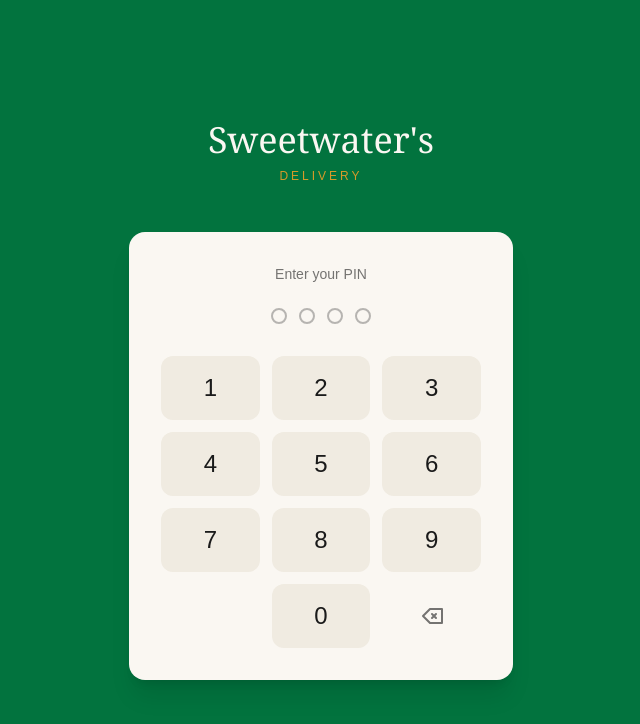
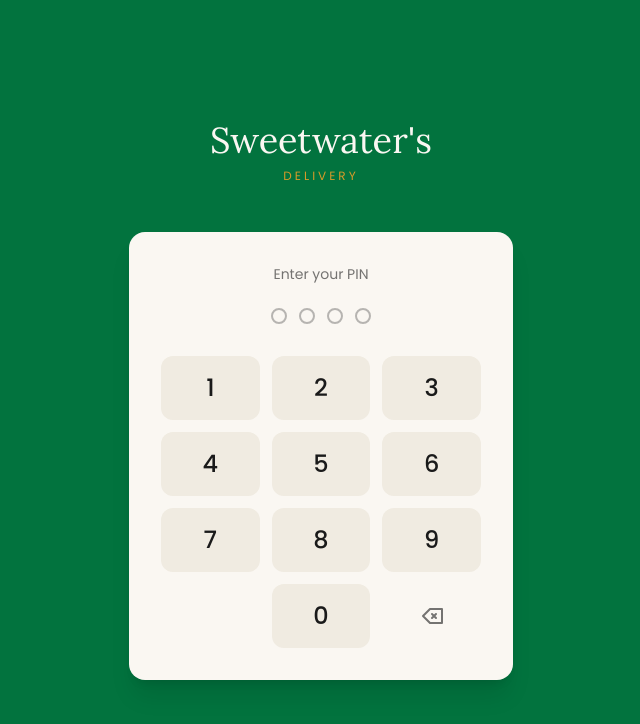
Before and after one commit to ndoffutt/sweetwater-delivery, a Next.js app: page / in a window 1280 px wide. Shown: the top 724 px of the page, without its empty margins (319-959 px from the left). Built offline with nearby package versions, Linux system fonts and the light colour scheme; no server answers.

Commit message:
Brand fonts: Lora + Poppins via next/font (self-hosted, no blocking @import)

```diff
--- a/app/globals.css
+++ b/app/globals.css
@@ -2,12 +2,13 @@
 @tailwind components;
 @tailwind utilities;
 
-@import url("https://fonts.googleapis.com/css2?family=Cormorant+Garamond:wght@300;400;500;600;700&family=Jost:wght@300;400;500;600&display=swap");
+/* Brand fonts (Lora display / Poppins body) are self-hosted via next/font in
+   app/layout.tsx — no render-blocking Google Fonts request. */
 
 body {
   color: #1a1a1a;
   background: #faf7f2;
-  font-family: "Jost", sans-serif;
+  font-family: var(--font-poppins), sans-serif;
   -webkit-font-smoothing: antialiased;
   -moz-osx-font-smoothing: grayscale;
 }
--- a/app/layout.tsx
+++ b/app/layout.tsx
@@ -1,7 +1,24 @@
 import type { Metadata, Viewport } from "next";
+import { Lora, Poppins } from "next/font/google";
 import SwRegister from "@/components/SwRegister";
 import ErrorCatcher from "@/components/ErrorCatcher";
 import "./globals.css";
+
+// Brand fonts per the Sweetwater's brand spec: Lora for display, Poppins for
+// body/UI. Self-hosted through next/font — no render-blocking Google Fonts
+// request, no flash of fallback text on the road.
+const lora = Lora({
+  subsets: ["latin"],
+  weight: ["400", "500", "600", "700"],
+  variable: "--font-lora",
+  display: "swap",
+});
+const poppins = Poppins({
+  subsets: ["latin"],
+  weight: ["300", "400", "500", "600"],
+  variable: "--font-poppins",
+  display: "swap",
+});
 
 export const metadata: Metadata = {
   title: "Sweetwater's Delivery",
@@ -28,7 +45,7 @@ export default function RootLayout({
   children: React.ReactNode;
 }>) {
   return (
-    <html lang="en">
+    <html lang="en" className={`${lora.variable} ${poppins.variable}`}>
       <body className="font-body text-charcoal bg-cream antialiased">
         <SwRegister />
         <ErrorCatcher />
--- a/components/DriverMap.tsx
+++ b/components/DriverMap.tsx
@@ -24,8 +24,8 @@ const C = {
   cream: "#FAF7F2",
   creamDark: "#F0EBE1",
   charcoal: "#1A1A1A",
-  serif: '"Cormorant Garamond", Georgia, serif',
-  body: '"Jost", system-ui, sans-serif',
+  serif: 'var(--font-lora), Georgia, serif',
+  body: 'var(--font-poppins), system-ui, sans-serif',
 };
 
 const STORAGE_BASE = `${process.env.NEXT_PUBLIC_SUPABASE_URL ?? ""}/storage/v1/object/public/stop-photos/`;
--- a/components/MapboxMap.tsx
+++ b/components/MapboxMap.tsx
@@ -17,7 +17,7 @@ function ShopPin() {
       <div style={{ width: 26, height: 26, borderRadius: 8, background: CHARCOAL, border: "2px solid #fff", display: "flex", alignItems: "center", justifyContent: "center", fontSize: 13 }}>
         🏠
       </div>
-      <span style={{ marginTop: 2, fontFamily: '"Jost", system-ui, sans-serif', fontSize: 9, fontWeight: 700, letterSpacing: "0.08em", textTransform: "uppercase", color: CHARCOAL, background: "rgba(255,255,255,0.85)", borderRadius: 4, padding: "1px 4px" }}>
+      <span style={{ marginTop: 2, fontFamily: 'var(--font-poppins), system-ui, sans-serif', fontSize: 9, fontWeight: 700, letterSpacing: "0.08em", textTransform: "uppercase", color: CHARCOAL, background: "rgba(255,255,255,0.85)", borderRadius: 4, padding: "1px 4px" }}>
         Shop
       </span>
     </div>
@@ -33,7 +33,7 @@ function Pin({ n, done, active, suggested }: { n: number; done?: boolean; active
         <span style={{ position: "absolute", left: "50%", top: "50%", width: 44, height: 44, marginLeft: -22, marginTop: -22, borderRadius: "50%", background: "rgba(213,154,41,0.35)", animation: "swPulse 1.4s ease-out infinite" }} />
       )}
       <div style={{ position: "relative", width: big ? 34 : 26, height: big ? 34 : 26, borderRadius: "50% 50% 50% 0", transform: "rotate(-45deg)", background: bg, border: suggested ? "2px dashed #fff" : "2px solid #fff", display: "flex", alignItems: "center", justifyContent: "center" }}>
-        <span style={{ transform: "rotate(45deg)", color: done ? "#fff" : big ? CHARCOAL : "#fff", fontFamily: '"Jost", system-ui, sans-serif', fontSize: big ? 14 : 11, fontWeight: 700 }}>
+        <span style={{ transform: "rotate(45deg)", color: done ? "#fff" : big ? CHARCOAL : "#fff", fontFamily: 'var(--font-poppins), system-ui, sans-serif', fontSize: big ? 14 : 11, fontWeight: 700 }}>
           {done ? "✓" : n}
         </span>
       </div>
--- a/components/ProspectVisitSheet.tsx
+++ b/components/ProspectVisitSheet.tsx
@@ -91,7 +91,7 @@ export default function ProspectVisitSheet({
         }}>🔔</span>
         <div style={{ flex: 1, minWidth: 0 }}>
           <div style={{ fontSize: 11.5, letterSpacing: "0.18em", textTransform: "uppercase", color: "#d59a29", fontWeight: 600 }}>Prospect visit</div>
-          <div style={{ fontFamily: "var(--font-serif, 'Cormorant Garamond', serif)", fontSize: 24, fontWeight: 500, color: "#1a1a1a", lineHeight: 1.06, marginTop: 2 }}>{pv.name}</div>
+          <div style={{ fontFamily: "var(--font-lora), Georgia, serif", fontSize: 24, fontWeight: 500, color: "#1a1a1a", lineHeight: 1.06, marginTop: 2 }}>{pv.name}</div>
           {pv.address && (
             <div style={{ fontSize: 13.5, color: "rgba(26,26,26,0.5)", marginTop: 2 }}>{pv.address}</div>
           )}
--- a/components/ReportsView.tsx
+++ b/components/ReportsView.tsx
@@ -201,13 +201,13 @@ function CustomerLine({ dates }: { dates: string[] }) {
               {(isHover || i === pts.length - 1) && (
                 <>
                   <circle cx={x(i)} cy={y(p.total)} r={4} fill="#fff" stroke={GREEN} strokeWidth={2} />
-                  <text x={x(i)} y={y(p.total) - 10} textAnchor="middle" fontSize="11" fontFamily="Jost, sans-serif" fill="rgba(26,26,26,0.65)">
+                  <text x={x(i)} y={y(p.total) - 10} textAnchor="middle" fontSize="11" fontFamily="var(--font-poppins), sans-serif" fill="rgba(26,26,26,0.65)">
                     {p.total}
                   </text>
                 </>
               )}
               {showTick && (
-                <text x={x(i)} y={H - 8} textAnchor="middle" fontSize="9" fontFamily="Jost, sans-serif" fill="rgba(26,26,26,0.4)">
+                <text x={x(i)} y={H - 8} textAnchor="middle" fontSize="9" fontFamily="var(--font-poppins), sans-serif" fill="rgba(26,26,26,0.4)">
                   {monthLabel(p.key)}
                 </text>
               )}
--- a/components/RouteMap.tsx
+++ b/components/RouteMap.tsx
@@ -36,8 +36,8 @@ function StreetMap({ children }: { children?: React.ReactNode }) {
         <path d="M-2 64 Q30 56 60 60 T102 52" stroke="#fff" strokeWidth="3" fill="none" strokeOpacity="0.95" />
         <path d="M20 -2 Q26 30 40 50 T58 102" stroke="#fff" strokeWidth="2.6" fill="none" strokeOpacity="0.95" />
       </svg>
-      <span style={{ position: "absolute", left: "8%", top: "60%", transform: "rotate(-6deg)", fontFamily: '"Jost", system-ui, sans-serif', fontSize: 9, letterSpacing: "0.12em", textTransform: "uppercase", color: "rgba(26,26,26,0.32)", pointerEvents: "none" }}>Montauk Hwy</span>
-      <span style={{ position: "absolute", left: "70%", top: "86%", fontFamily: '"Jost", system-ui, sans-serif', fontSize: 9, letterSpacing: "0.12em", textTransform: "uppercase", color: "rgba(26,26,26,0.32)", pointerEvents: "none" }}>Atlantic Ocean</span>
+      <span style={{ position: "absolute", left: "8%", top: "60%", transform: "rotate(-6deg)", fontFamily: 'var(--font-poppins), system-ui, sans-serif', fontSize: 9, letterSpacing: "0.12em", textTransform: "uppercase", color: "rgba(26,26,26,0.32)", pointerEvents: "none" }}>Montauk Hwy</span>
+      <span style={{ position: "absolute", left: "70%", top: "86%", fontFamily: 'var(--font-poppins), system-ui, sans-serif', fontSize: 9, letterSpacing: "0.12em", textTransform: "uppercase", color: "rgba(26,26,26,0.32)", pointerEvents: "none" }}>Atlantic Ocean</span>
       {children}
     </div>
   );
@@ -48,7 +48,7 @@ function Pin({ n, done, active }: { n: number; done?: boolean; active?: boolean
   return (
     <div style={{ position: "relative", filter: active ? "drop-shadow(0 4px 8px rgba(0,0,0,0.3))" : "drop-shadow(0 2px 4px rgba(0,0,0,0.25))" }}>
       <div style={{ width: active ? 36 : 28, height: active ? 36 : 28, borderRadius: "50% 50% 50% 0", transform: "rotate(-45deg)", background: bg, border: "2px solid #fff", display: "flex", alignItems: "center", justifyContent: "center" }}>
-        <span style={{ transform: "rotate(45deg)", color: done ? "#fff" : active ? CHARCOAL : "#fff", fontFamily: '"Jost", system-ui, sans-serif', fontSize: active ? 15 : 12, fontWeight: 700 }}>
+        <span style={{ transform: "rotate(45deg)", color: done ? "#fff" : active ? CHARCOAL : "#fff", fontFamily: 'var(--font-poppins), system-ui, sans-serif', fontSize: active ? 15 : 12, fontWeight: 700 }}>
           {done ? "✓" : n}
         </span>
       </div>
--- a/components/SlideToConfirm.tsx
+++ b/components/SlideToConfirm.tsx
@@ -44,7 +44,7 @@ export default function SlideToConfirm({
     <div ref={trackRef} style={{ position: "relative", height: 62, borderRadius: 16, background: "rgba(2,115,62,0.1)", border: "1.5px solid rgba(2,115,62,0.25)", overflow: "hidden", userSelect: "none", touchAction: "none" }}>
       {/* Label sits in the track to the RIGHT of the knob's resting spot, so a
           long label (e.g. "Slide to log touchpoint") is never clipped by it. */}
-      <div style={{ position: "absolute", left: knob + 14, right: 14, top: 0, bottom: 0, display: "flex", alignItems: "center", justifyContent: "center", fontFamily: '"Jost", system-ui, sans-serif', fontSize: 13.5, fontWeight: 500, letterSpacing: "0.12em", textTransform: "uppercase", color: GREEN, opacity: 1 - pct * 1.2, whiteSpace: "nowrap", overflow: "hidden" }}>
+      <div style={{ position: "absolute", left: knob + 14, right: 14, top: 0, bottom: 0, display: "flex", alignItems: "center", justifyContent: "center", fontFamily: 'var(--font-poppins), system-ui, sans-serif', fontSize: 13.5, fontWeight: 500, letterSpacing: "0.12em", textTransform: "uppercase", color: GREEN, opacity: 1 - pct * 1.2, whiteSpace: "nowrap", overflow: "hidden" }}>
         {done ? "" : label}
       </div>
       <div
--- a/components/WelcomeBack.tsx
+++ b/components/WelcomeBack.tsx
@@ -46,7 +46,7 @@ export default function WelcomeBack({ name }: { name: string }) {
           color: "#FAF7F2",
           borderRadius: 999,
           padding: "10px 20px",
-          fontFamily: '"Jost", system-ui, sans-serif',
+          fontFamily: 'var(--font-poppins), system-ui, sans-serif',
           fontSize: 14,
           fontWeight: 500,
           letterSpacing: "0.01em",
--- a/tailwind.config.ts
+++ b/tailwind.config.ts
@@ -25,8 +25,8 @@ const config: Config = {
         charcoal: "#1A1A1A",
       },
       fontFamily: {
-        serif: ["Cormorant Garamond", "Georgia", "serif"],
-        body: ["Jost", "sans-serif"],
+        serif: ["var(--font-lora)", "Georgia", "serif"],
+        body: ["var(--font-poppins)", "sans-serif"],
       },
       letterSpacing: {
         widest: "0.25em",
```
